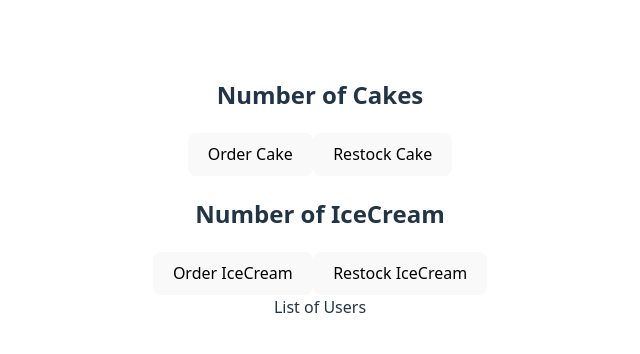
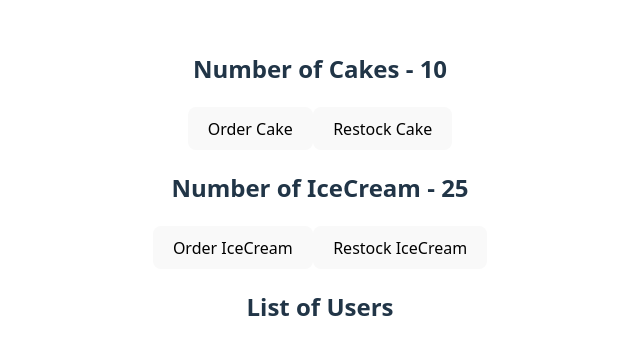
Before and after one commit to JKAryan2003/redux-toolkit-practice, a React (Vite) app: page / in a window 1280 px wide. Shown: the part 212-566 px from the top of the page, without its empty margins (320-960 px from the left). Built offline with nearby package versions, Linux system fonts and the light colour scheme.

Commit message:
displaying number of cakes and icecreams using useSelector

```diff
--- a/src/features/cake/CakeView.jsx
+++ b/src/features/cake/CakeView.jsx
@@ -1,9 +1,11 @@
 import React from 'react'
+import { useSelector } from 'react-redux'
 
 const CakeView = () => {
+  const numOfCakes = useSelector((state) => state.cake.numOfCakes)
   return (
     <div>
-      <h2>Number of Cakes</h2>
+      <h2>Number of Cakes - {numOfCakes}</h2>
       <button>Order Cake</button>
       <button>Restock Cake</button>
     </div>
--- a/src/features/icecream/IcecreamView.jsx
+++ b/src/features/icecream/IcecreamView.jsx
@@ -1,9 +1,11 @@
 import React from 'react'
+import { useSelector } from 'react-redux'
 
 const IcecreamView = () => {
+  const numOfIcecream = useSelector((state) => state.icecream.numOfIcecreams)
   return (
     <div>
-      <h2>Number of IceCream</h2>
+      <h2>Number of IceCream - {numOfIcecream}</h2>
       <button>Order IceCream</button>
       <button>Restock IceCream</button>
     </div>
--- a/src/features/user/UserView.jsx
+++ b/src/features/user/UserView.jsx
@@ -3,7 +3,7 @@ import React from 'react'
 const UserView = () => {
   return (
     <div>
-      List of Users
+      <h2>List of Users</h2>
     </div>
   )
 }
```
